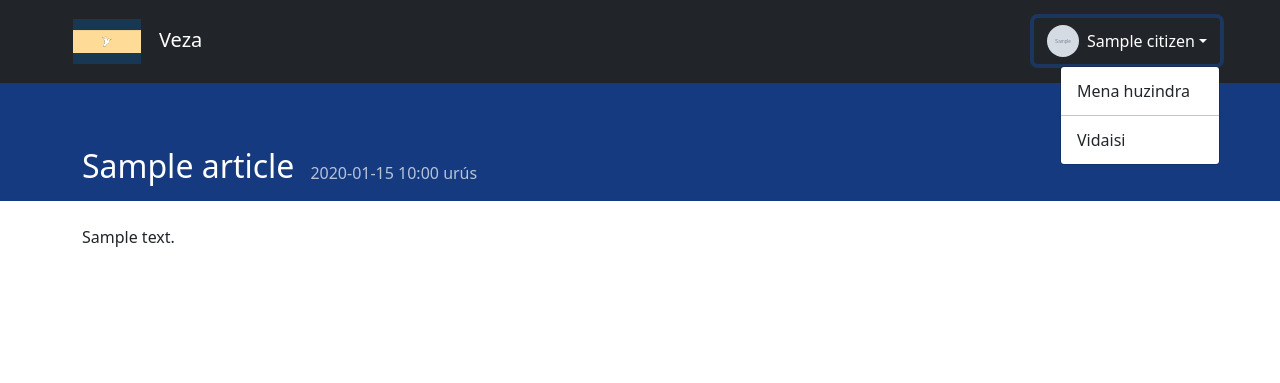
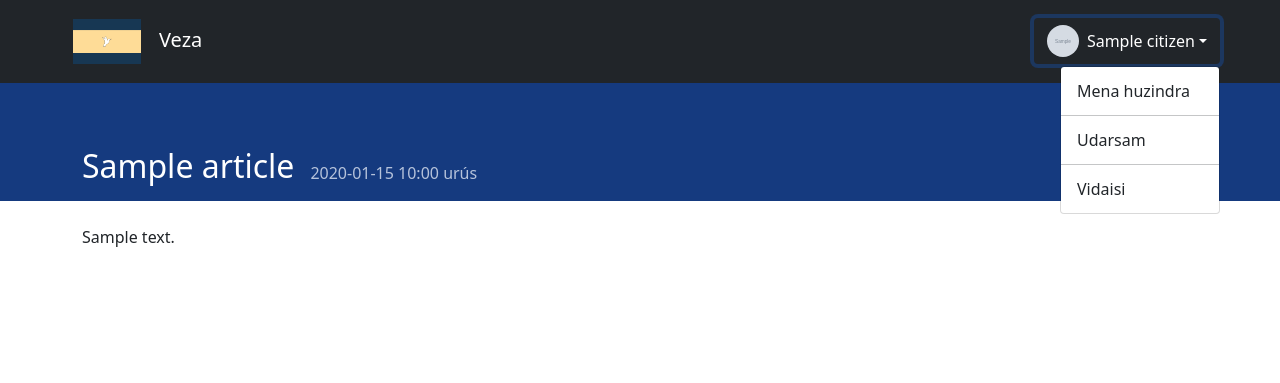
Before and after one commit to marzusia/zonakista, a Django app: a page that uses zonakista/templates/zonakista/base/base.html in a window 1280 px wide, after a click that opens the changed part. Shown: the top 383 px of the page. Run offline with Django 3.2, Linux system fonts and the light colour scheme; a user stored in the database is signed in; tables that the repository leaves empty hold one stand-in row (values such as "Sample post"); grey boxes marked "Sample" are stand-in pictures; some libraries are stand-ins or nearby versions.

Commit message:
add admin to profile nav

```diff
--- a/zonakista/templates/zonakista/base/base.html
+++ b/zonakista/templates/zonakista/base/base.html
@@ -47,6 +47,10 @@
                         <ul class="dropdown-menu dropdown-menu-end" aria-labelledby="GvProfileDropdownBtn">
                             <li><a href="{% url 'profile.show' %}" class="dropdown-item">Mena huzindra</a></li>
                             <li><hr class="dropdown-divider"></li>
+                            {% if request.user.is_superuser %}
+                            <li><a href="/admin" class="dropdown-item">Udarsam</a></li>
+                            <li><hr class="dropdown-divider"></li>
+                            {% endif %}
                             <li><a href="{% url 'logout' %}" class="dropdown-item">Vidaisi</a></li>
                         </ul>
                     </div>
```
